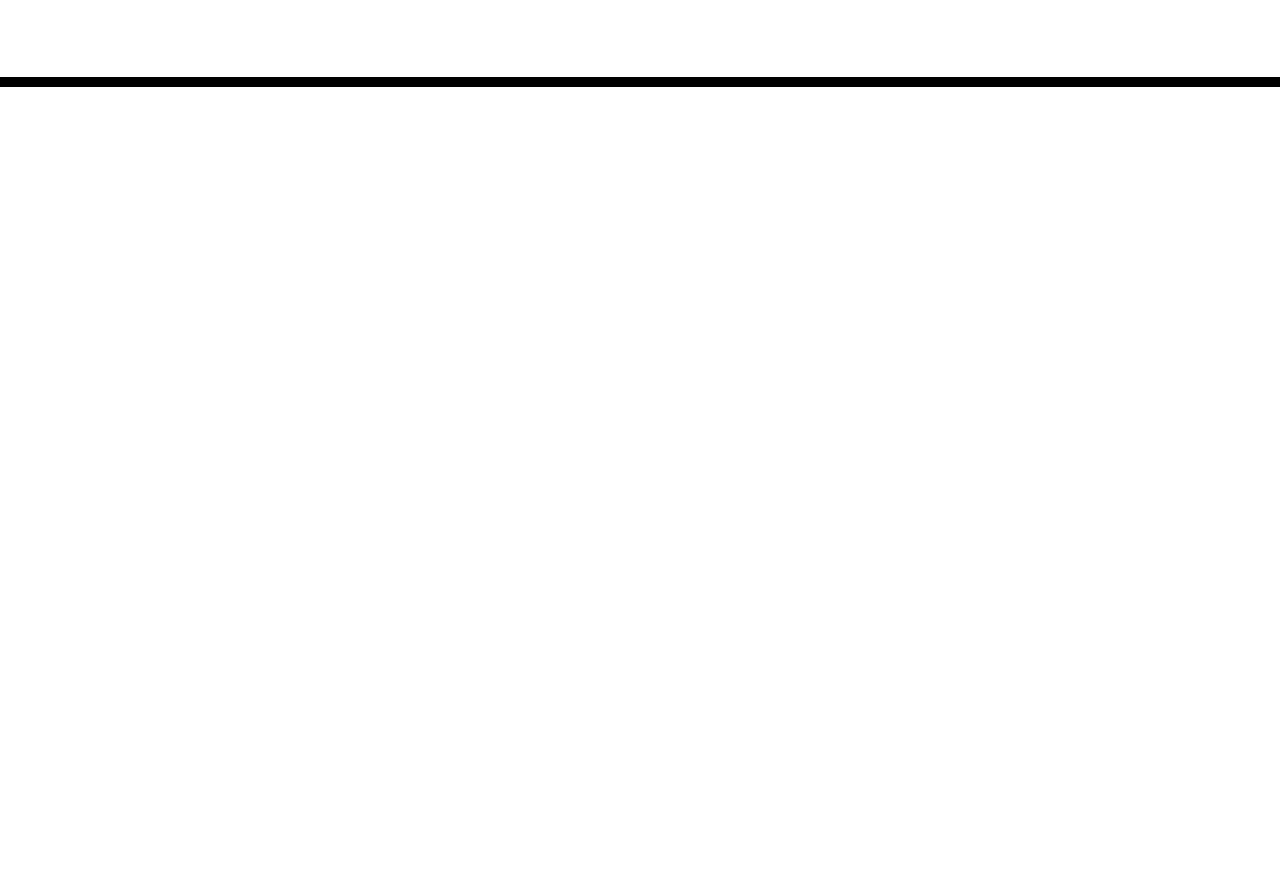
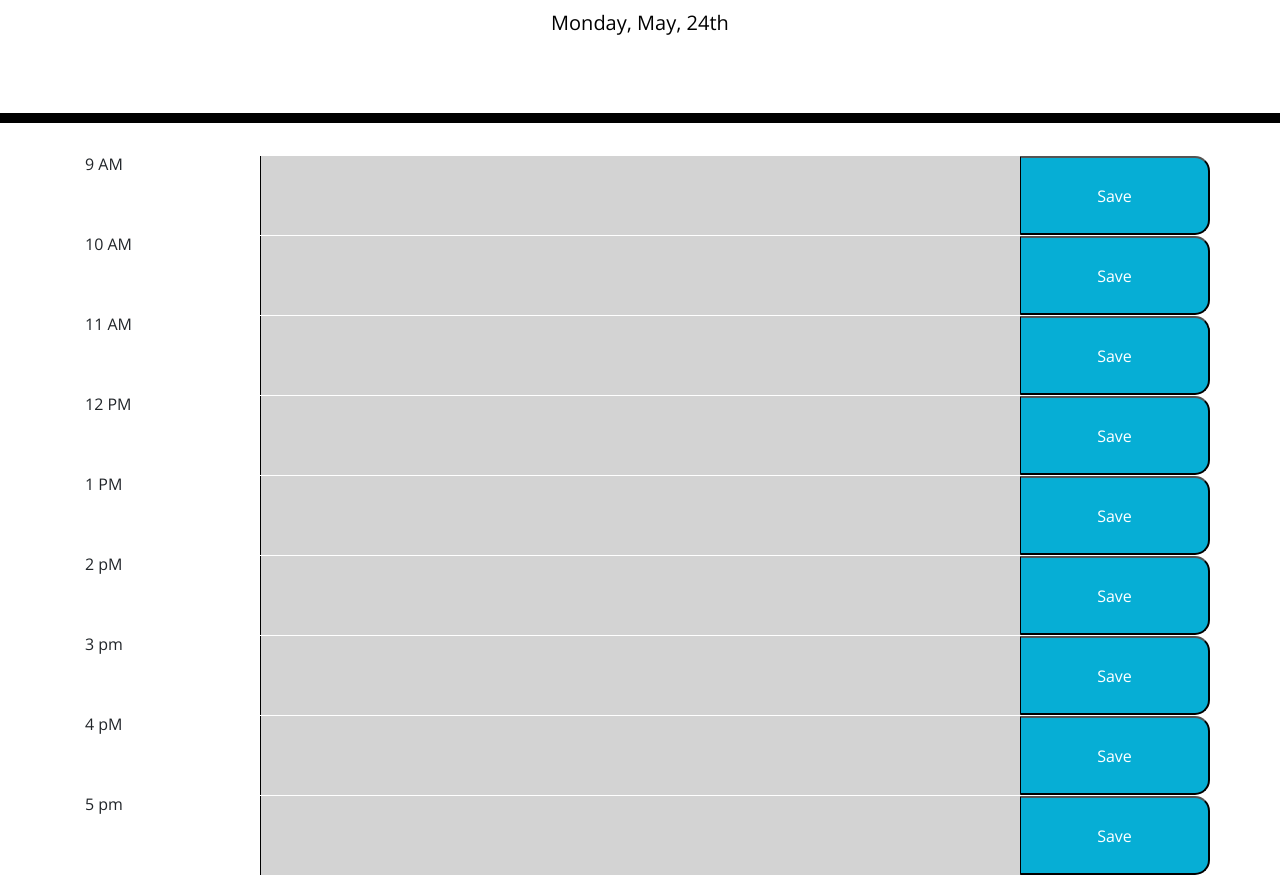
Before and after one commit to charles198618/Day-Planner, a plain HTML site: page index.html in a window 1280 px wide. Shown: the part 181-1056 px from the top of the page. Before the commit the page ends 800 px from the top, so only its background shows below. Drawn offline with nearby package versions, Linux system fonts and the light colour scheme.

Commit message:
Adding a new javaScript file and updating html file

```diff
--- a/index.html
+++ b/index.html
@@ -11,8 +11,6 @@
     <link href="https://fonts.googleapis.com/css?family=Open+Sans&display=swap" rel="stylesheet" />
     <link rel="stylesheet" href="style.css" />
     <title>Work Day Scheduler</title>
-    <script src="https://cdnjs.cloudflare.com/ajax/libs/jquery/3.2.1/jquery.min.js"></script>
-    <script src="https://cdnjs.cloudflare.com/ajax/libs/moment.js/2.24.0/moment.min.js"></script>
 </head>
 
 <body>
@@ -23,12 +21,58 @@
     </header>
     <div class="container">
         <!-- Timeblocks go here -->
+        <div class="row">
+            <p class="col-2">9 AM</p>
+            <textarea class="col-8"></textarea>
+            <button class="col-2 saveBtn">Save</button>
+        </div>
+
+        <div class="row">
+            <p class="col-2">10 AM</p>
+            <textarea class="col-8"></textarea>
+            <button class="col-2 saveBtn">Save</button>
+        </div>
+        <div class="row">
+            <p class="col-2">11 AM</p>
+            <textarea class="col-8"></textarea>
+            <button class="col-2 saveBtn">Save</button>
+        </div>
+        <div class="row">
+            <p class="col-2">12 PM</p>
+            <textarea class="col-8"></textarea>
+            <button class="col-2 saveBtn">Save</button>
+        </div>
+        <div class="row">
+            <p class="col-2">1 PM</p>
+            <textarea class="col-8"></textarea>
+            <button class="col-2 saveBtn">Save</button>
+        </div>
+        <div class="row">
+            <p class="col-2">2 pM</p>
+            <textarea class="col-8"></textarea>
+            <button class="col-2 saveBtn">Save</button>
+        </div>
+        <div class="row">
+            <p class="col-2">3 pm</p>
+            <textarea class="col-8"></textarea>
+            <button class="col-2 saveBtn">Save</button>
+        </div>
+        <div class="row">
+            <p class="col-2">4 pM</p>
+            <textarea class="col-8"></textarea>
+            <button class="col-2 saveBtn">Save</button>
+        </div>
+        <div class="row">
+            <p class="col-2">5 pm</p>
+            <textarea class="col-8"></textarea>
+            <button class="col-2 saveBtn">Save</button>
+        </div>
+
     </div>
 
-
-    <script type="text/javascript">
-
-    </script>
+    <script src="https://cdnjs.cloudflare.com/ajax/libs/jquery/3.2.1/jquery.min.js"></script>
+    <script src="https://cdnjs.cloudflare.com/ajax/libs/moment.js/2.24.0/moment.min.js"></script>
+    <script src="script.js"></script>
 </body>
 
 </html>
--- /dev/null
+++ b/script.js
@@ -0,0 +1,38 @@
+
+console.log(moment().format())
+console.log(moment().format('dddd, MMMM, Do'))
+
+var timeHTMLElement = document.getElementById("currentDay")
+
+timeHTMLElement.textContent = moment().format('dddd, MMMM, Do')
+
+console.log(moment().format('HH'))
+var currentHourTime = moment().format('HH');
+
+var allTextareas = document.querySelectorAll('textarea');
+
+for(i=0; i<allTextareas.length; i++){
+    // allTextareas[i].value = "check"
+    if(i+9 < currentHourTime){
+        allTextareas[i].setAttribute("class", "col-8 past")
+    }else if (i+9 == currentHourTime) {
+        allTextareas[i].setAttribute("class", "col-8 present")
+    }else {
+        allTextareas[i].setAttribute("class", "col-8 future")
+    }
+    allTextareas[i].value = localStorage.getItem(i+9)
+}
+
+var allButtons = document.querySelectorAll('button');
+
+for(j=0 ; j <allButtons.length; j++){
+    allButtons[j].setAttribute("id", j+9)
+    allButtons[j].addEventListener("click", saveLocalStorage)
+}
+
+function saveLocalStorage () {
+    console.log(this)
+    var key= this.id;
+    var value = this.previousElementSibling.value
+    localStorage.setItem(key, value)
+}
```
